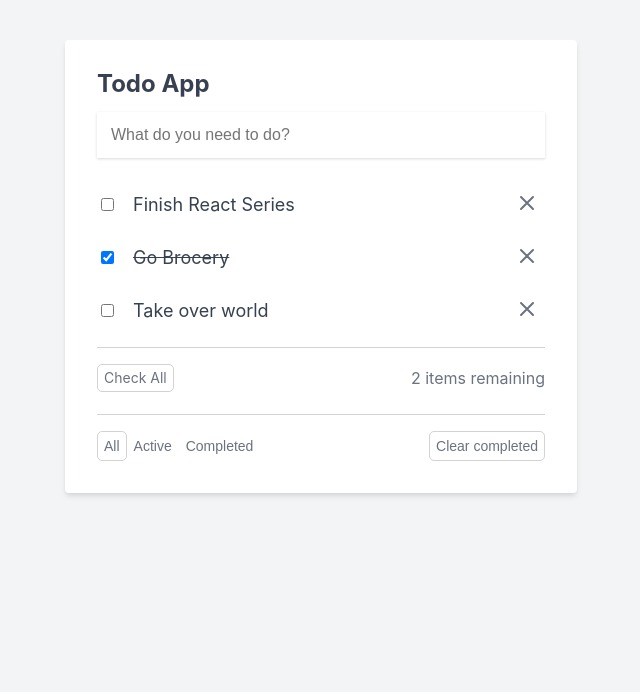
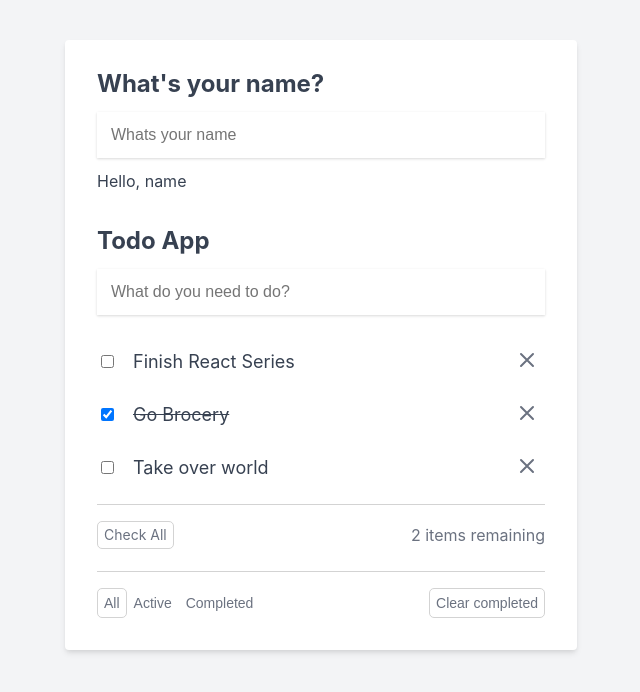
Before and after one commit to ArielMejiaDev/lc-react, a React (Create React App) app: page / in a window 1280 px wide. Shown: the top 692 px of the page, without its empty margins (319-959 px from the left). Built offline with nearby package versions, Linux system fonts and the light colour scheme.

Commit message:
add name input in order to check other hooks

```diff
--- a/src/App.css
+++ b/src/App.css
@@ -145,3 +145,11 @@ h2 {
   margin-top: 20px;
   text-align: center;
 }
+
+.name-container {
+  margin-bottom: 40px;
+}
+
+.name-label {
+  margin-top: 15px;
+}
--- a/src/components/App.jsx
+++ b/src/components/App.jsx
@@ -130,6 +130,17 @@ function App() {
   return (
     <div className="todo-app-container">
       <div className="todo-app">
+        <div className="name-container">
+          <h2>What's your name?</h2>
+          <input
+            type="text"
+            className="todo-input"
+            placeholder="Whats your name"
+          />
+
+          <p className="name-label">Hello, name</p>
+        </div>
+
         <h2>Todo App</h2>
 
         <TodoForm addTodo={addTodo} />
```
